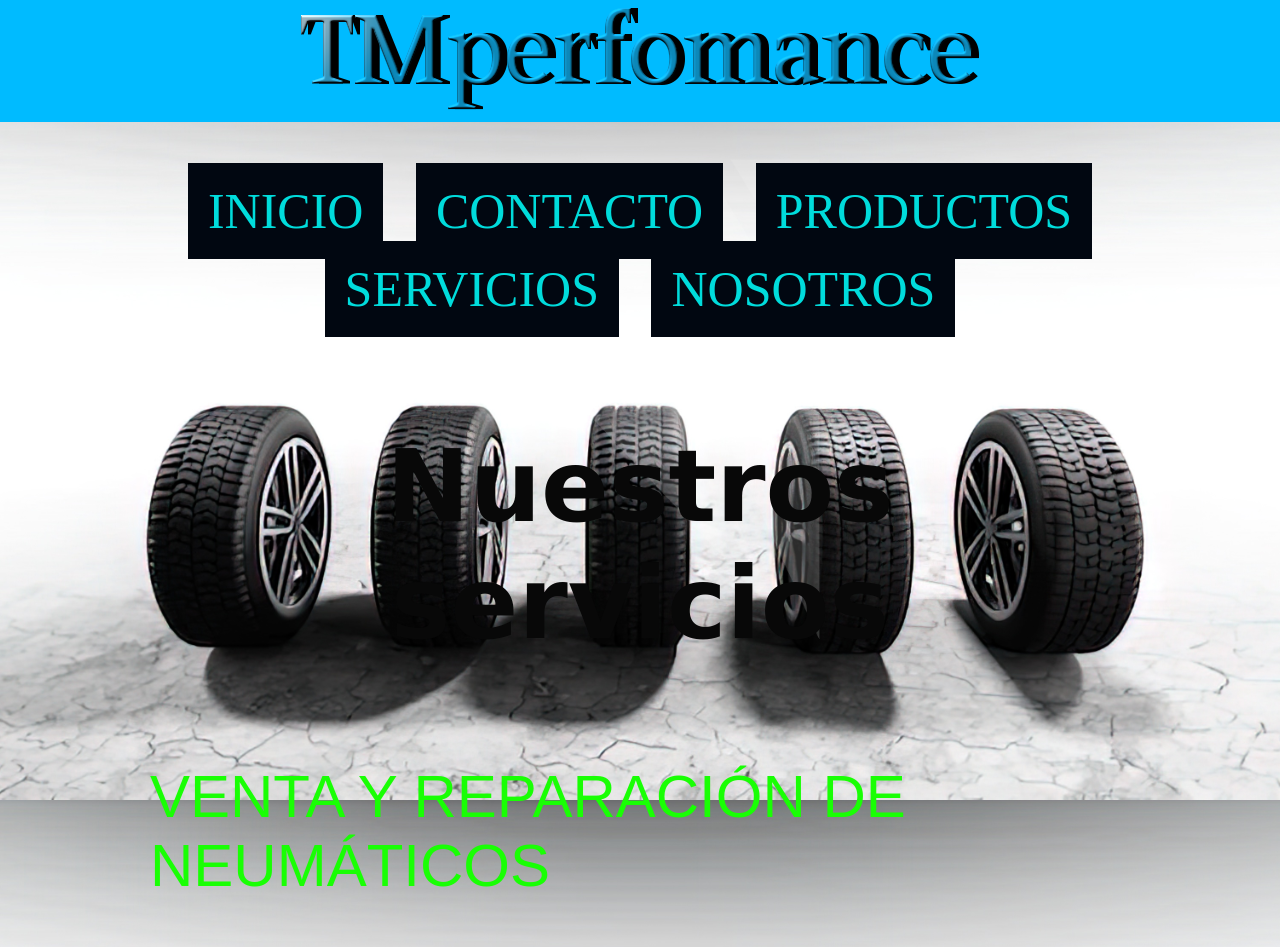
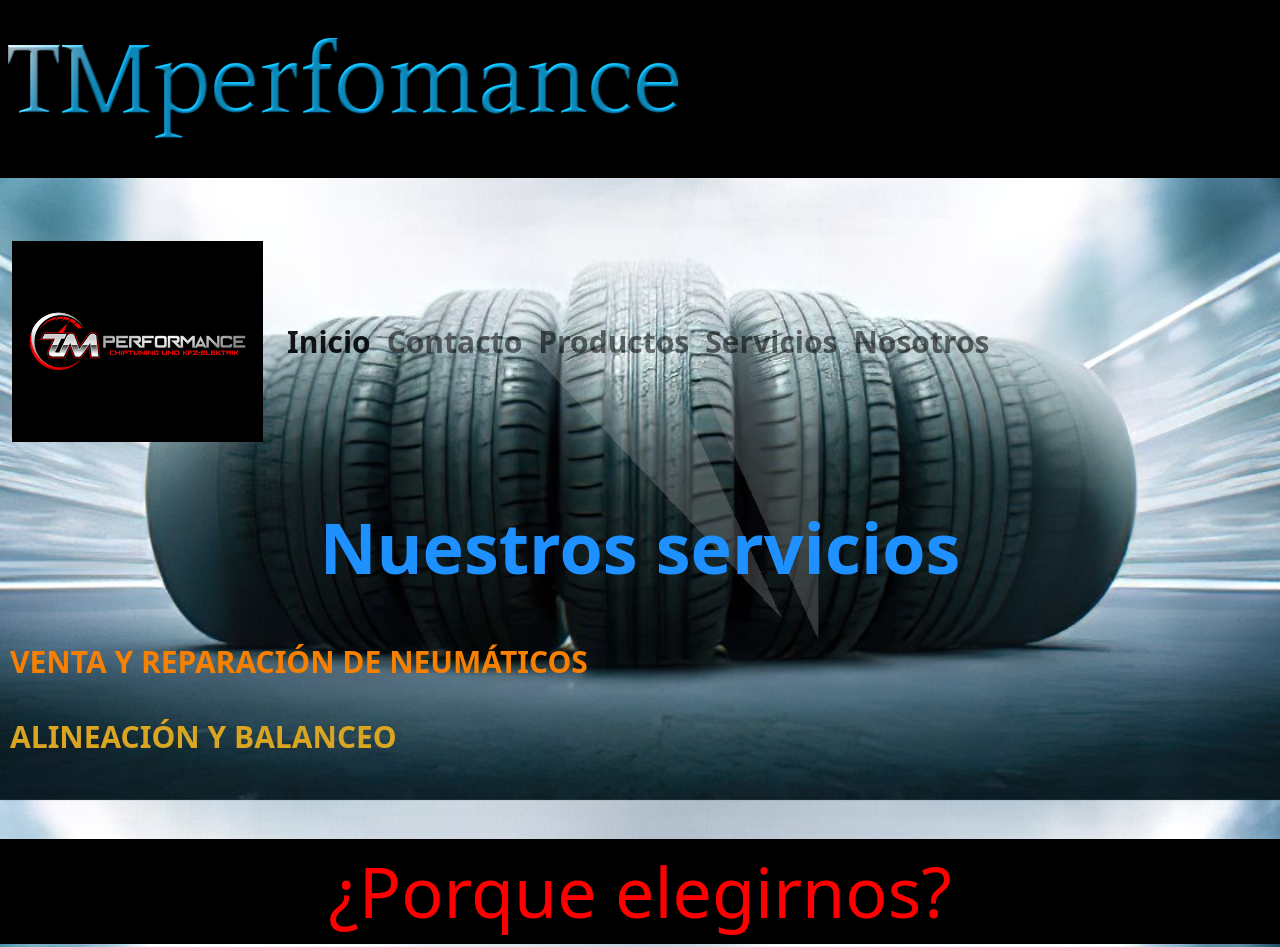
Before and after one commit to ManuelTricarico2223/nuevoVentas, a website: page secciones/servicios.html in a window 1280 px wide. Shown: the top 947 px of the page. Drawn offline with nearby package versions, Linux system fonts and the light colour scheme.

Commit message:
modificando servicios

```diff
--- a/css/servicios.css
+++ b/css/servicios.css
@@ -3,77 +3,129 @@
     padding: 0%;
     box-sizing: border-box;
 }
-
-header{
-     background: url(../imagenes/ruedas-llantas-aluminio-nueva2.jpg) no-repeat fixed;
-     background-position:bottom;
-     background-size:cover
+body{
+    display: flex;
 
 }
+header{
+    width: 200%;
+    height: 200%;
+     background: url(../imagenes/cubiertas\ en\ fila-gigapixel-standard-scale-4_00x\ 222.jpg) no-repeat fixed;
+     background-position: center;
+     background-size:cover;
+}
+nav{
+    grid-area: nav;
+}
+.nav-link{
+    grid-area: navLink;
+}
+.servicio{
+    grid-area: servicio;
+}
+.venta{
+    grid-area: venta;
+}
+.alineacion{
+    grid-area: alineacion;
+}
+.texto{
+    grid-area: texto;
+}
+.info{
+    grid-area: info;
+}
+.imagenes{
+    grid-area: imagenes;
+}
 .textoPrincipal{
-    text-align: center;
-    background-color: rgb(0, 187, 255);
+    grid-area: textoPrincipal;
+}
+.horarios{
+    grid-area: horarios;
 }
 
-ul li{
-    display: inline-block;
-    margin: 10px;
+
+
+
+
+@media (min-width :406px){
+      .container{
+        grid-area:
+        "textoPrincipal"
+        "nav"
+        "nav-link"
+        "servicio"
+        "venta"
+        "alineacion"
+        "texto"
+        "info"
+        "imagenes"
+        "horarios";
+        grid-template-columns: 1fr;
+      }
+
+      .textoPrincipal{
+        padding-top: 30px;
+        padding-bottom: 30px;
+        margin-bottom: 50px;
+        background-color: black;
 
       }
-nav{
-    margin-left: 50px;
-    margin-right: 50px;
-    padding-bottom: 30px;
+    .nav-link{
+        font-size: 30px;
+        color: rgb(244, 6, 6);
+        font-weight: bolder;
+        padding: 20px;
+    }
+    .servicio{
+        font-size: 70px;
+        font-weight: bolder;
+        color: dodgerblue;
+        text-align: center;
         margin-top: 50px;
+        margin-bottom: 50px;
     }
-nav ul{
+   .venta{
+    text-align: left;
+    font-size: 30px;
+    color: rgb(247, 128, 1);
+    font-weight: bolder;
+    margin-left: 10px;
+    margin-bottom: 30px;
+   }
+
+  .alineacion{
+
+    text-align: left;
+    font-size: 30px;
+    font-weight: bolder;
+    color: goldenrod;
+    margin-left: 10px;
+    margin-top: 30px;
+    }
+
+    .texto{
+
+        font-size: 70px;
+        color: red;
+        background-color: black;
         text-align: center;
-    list-style: none;
-    font-size: 50px;
+        margin-top: 80px;
+        margin-bottom: 80px;
+    }
+    .info{
+        font-size: 20px;
+        color: orangered;
+        font-weight: bolder;
+        margin: 10px;
+        margin-bottom: 100px;
+    }
 
+    .imagenes{
+        text-align: center;
+        margin-bottom: 50px;
+        margin-top: 30px;
+    }
 
 }
-li a{
-    text-decoration: none;
-    font-family: 'Times New Roman', Times, serif;
-    padding:20px;
-    color: rgb(0, 220, 220);
-    background-color:rgb(1, 7, 17)
-}
-section h1{
-    text-align: center;
-    font-family: 'Lucida Sans', 'Lucida Sans Regular', 'Lucida Grande', 'Lucida Sans Unicode', Geneva, Verdana, sans-serif;
-    font-size: 100px;
-    margin: 100px 30px 50px 30px;
-    color: rgb(8, 8, 8);
-}
-.venta{
-    font-family: Arial, Helvetica, sans-serif;
-    font-size:60px;
-    margin-left: 50px;
-    color: rgb(25, 255, 4);
-    margin-bottom: 50px ;
-    margin-top: 100px;
-
-}
-.alineacion{
-    font-family: Arial, Helvetica, sans-serif;
-    font-size:60px;
-    margin-left: 50px;
-    margin-bottom: 150px;
-    color: rgb(8, 244, 36);
-}
-
-section div{
-    margin: 200px;
-}
- .texto{
-    font-family: 'Times New Roman', Times, serif;
-    font-size: 100px;
-    text-align: center;
-    color: rgb(235, 5, 9);
- }
- .info{
-    margin-top: 100px;
-    font-size: 100px;
- }
--- a/secciones/servicios.html
+++ b/secciones/servicios.html
@@ -5,36 +5,46 @@
     <meta http-equiv="X-UA-Compatible" content="IE=edge">
     <meta name="viewport" content="width=device-width, initial-scale=1.0">
     <title>servicios</title>
+    <link href="https://unpkg.com/aos@2.3.1/dist/aos.css" rel="stylesheet">
+    <link href="https://cdn.jsdelivr.net/npm/bootstrap@5.1.3/dist/css/bootstrap.min.css" rel="stylesheet" integrity="sha384-1BmE4kWBq78iYhFldvKuhfTAU6auU8tT94WrHftjDbrCEXSU1oBoqyl2QvZ6jIW3" crossorigin="anonymous">
     <link rel="stylesheet" href="./servicios.html">
     <link rel="stylesheet" href="../css/servicios.css">
-    <header>
+  <header>
         <div class="textoPrincipal">
             <img src="../imagenes/cooltext2.png" alt="">
         </div>
+    <body>
 
-          <nav>
-               <ul>
-                  <li>
-                     <a href="../index.html">INICIO</a>
+        <nav class="navbar navbar-expand-lg navbar-light">
+            <div class="container-fluid">
+              <a class="navbar-brand" href=""><img src="../imagenes/tm.png"></a>
+              <button class="navbar-toggler" type="button" data-bs-toggle="collapse" data-bs-target="#navbarNav" aria-controls="navbarNav" aria-expanded="false" aria-label="Toggle navigation">
+                <span class="navbar-toggler-icon"></span>
+              </button>
+              <div class="collapse navbar-collapse"          id="navbarNav">
+                <ul class="navbar-nav">
+                  <li class="nav-item">
+                    <a class="nav-link active" aria-current="page" href="../index.html">Inicio</a>
                   </li>
-                   <li>
-                     <a href="contacto.html">CONTACTO</a>
+                  <li class="nav-item">
+                    <a class="nav-link" href="../secciones/contacto.html">Contacto</a>
                   </li>
-                  <li>
-                      <a href="productos.html">PRODUCTOS</a>
+                  <li class="nav-item">
+                    <a class="nav-link" href="../secciones/productos.html">Productos</a>
                   </li>
-                  <li>
-                      <a href="servicios.html">SERVICIOS</a>
+                  <li class="nav-item">
+                    <a class="nav-link" href="../secciones/servicios.html">Servicios</a>
                   </li>
-                  <li>
-                  <a href="nosotros.html">NOSOTROS</a>
-                  </li>
-               </ul>
+                  <li class="nav-item">
+                  <a class="nav-link" href="../secciones/nosotros.html">Nosotros</a>
+                </ul>
+              </div>
+            </div>
+          </nav>
 
-            <nav>
 
                <section>
-                   <h1> Nuestros servicios</h1>
+                   <h1 class="servicio"> Nuestros servicios</h1>
                    <p class="venta" >VENTA Y REPARACIÓN DE NEUMÁTICOS</p>
                    <p class="alineacion" >ALINEACIÓN Y BALANCEO</p>
                    <p class="texto"> ¿Porque elegirnos?</p>
@@ -42,7 +52,7 @@
                    </p>
 
 
-                  <div>
+                  <div class="imagenes">
                     <img src="../imagenes/images (1).jfif" alt="">
                     <img src="../imagenes/goodyear.png" alt="">
                    </div>
@@ -50,16 +60,20 @@
 
 
 
+          </header>
 
 
+  <body>
 
+          <footer>
 
-    </header>
-<body>
+         </footer>
 
-</body>
+      <script>
+        AOS.init();
+      </script>
 
-<footer>
+     <script src="https://cdn.jsdelivr.net/npm/bootstrap@5.1.3/dist/js/bootstrap.bundle.min.js" integrity="sha384-ka7Sk0Gln4gmtz2MlQnikT1wXgYsOg+OMhuP+IlRH9sENBO0LRn5q+8nbTov4+1p" crossorigin="anonymous">
 
-</footer>
+     </script>
 </html>
```
Also changed, not shown: secciones/contacto.html (+1 -1 lines). Lines whose indentation alone changed are shown as unchanged.
